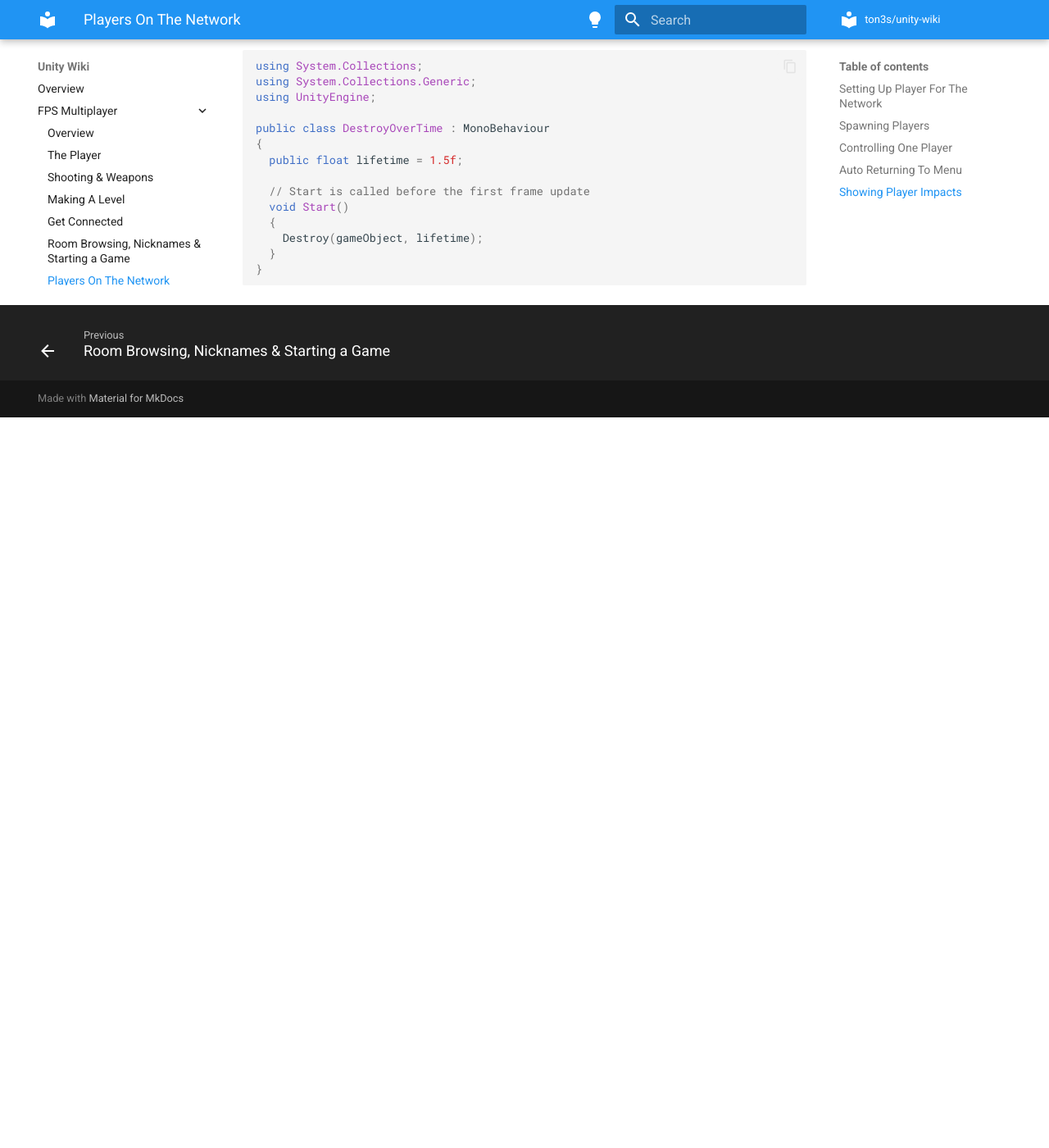
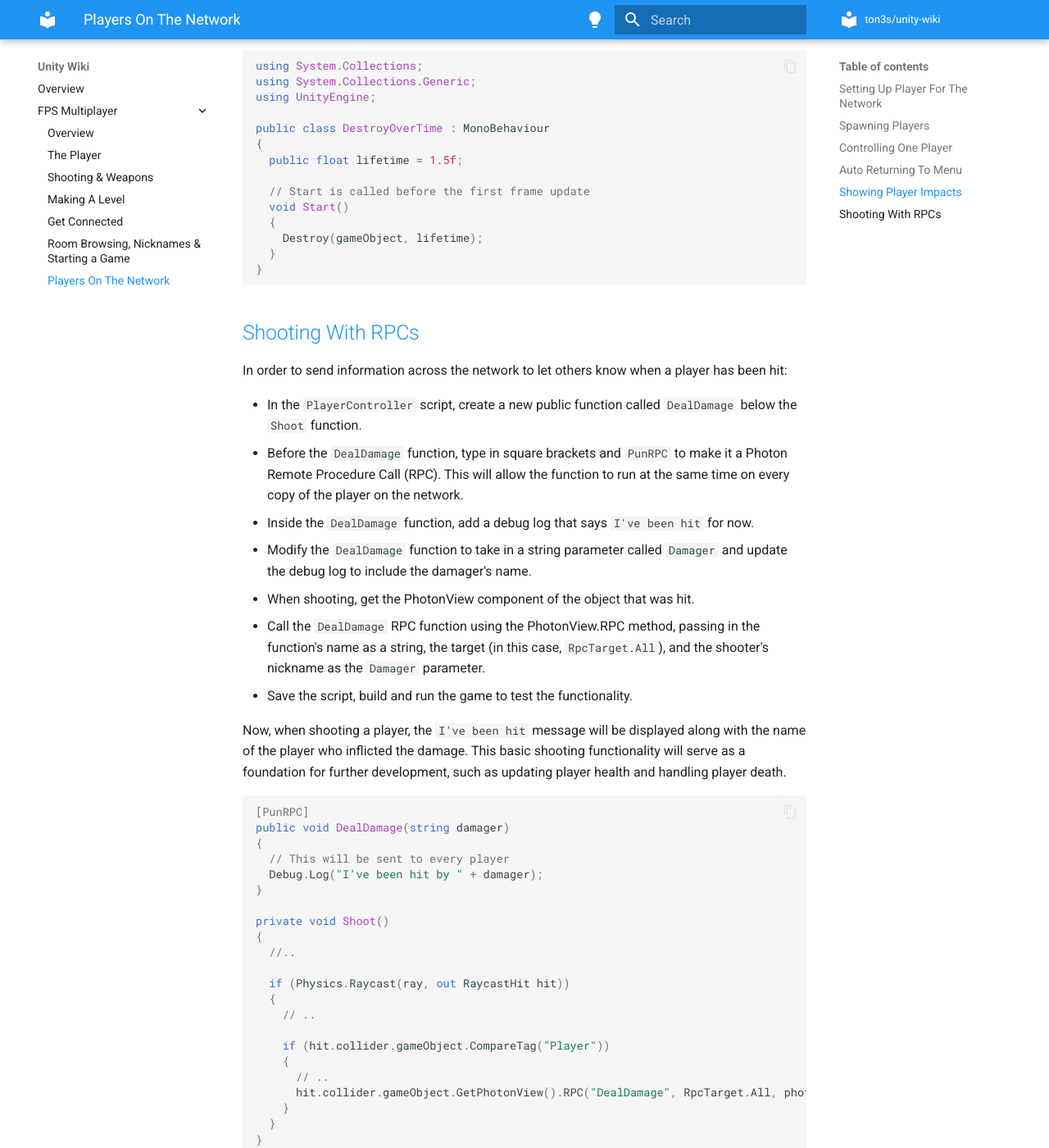
Before and after one commit to ton3s/unity-wiki, an MkDocs documentation site: the page built from docs/fps-multiplayer/players-on-network.md, in a window 1280 px wide and 1400 px high, scrolled down 4780 px. Shown: the whole window at 82% size. Built offline with MkDocs 1.6.1 and Material for MkDocs 9.7.7, drawn with Linux system fonts in a browser that asks for light colours; before the commit the page ends 5289 px from its top, so only the background shows below that.

Commit message:
Add video 55

````diff
--- a/docs/fps-multiplayer/players-on-network.md
+++ b/docs/fps-multiplayer/players-on-network.md
@@ -203,3 +203,42 @@ public class DestroyOverTime : MonoBehaviour
   }
 }
 ```
+
+## [Shooting With RPCs](https://www.udemy.com/course/unity-online-multiplayer/learn/lecture/25989204#questions)
+
+In order to send information across the network to let others know when a player has been hit:
+
+- In the `PlayerController` script, create a new public function called `DealDamage` below the `Shoot` function.
+- Before the `DealDamage` function, type in square brackets and `PunRPC` to make it a Photon Remote Procedure Call (RPC). This will allow the function to run at the same time on every copy of the player on the network.
+- Inside the `DealDamage` function, add a debug log that says `I've been hit` for now.
+- Modify the `DealDamage` function to take in a string parameter called `Damager` and update the debug log to include the damager's name.
+- When shooting, get the PhotonView component of the object that was hit.
+- Call the `DealDamage` RPC function using the PhotonView.RPC method, passing in the function's name as a string, the target (in this case, `RpcTarget.All`), and the shooter's nickname as the `Damager` parameter.
+- Save the script, build and run the game to test the functionality.
+
+Now, when shooting a player, the `I've been hit` message will be displayed along with the name of the player who inflicted the damage. This basic shooting functionality will serve as a foundation for further development, such as updating player health and handling player death.
+
+```cs
+[PunRPC]
+public void DealDamage(string damager)
+{
+  // This will be sent to every player
+  Debug.Log("I've been hit by " + damager);
+}
+
+private void Shoot()
+{
+  //..
+
+  if (Physics.Raycast(ray, out RaycastHit hit))
+  {
+    // ..
+
+    if (hit.collider.gameObject.CompareTag("Player"))
+    {
+      // ..
+      hit.collider.gameObject.GetPhotonView().RPC("DealDamage", RpcTarget.All, photonView.Owner.NickName); ;
+    }
+  }
+}
+```
````
